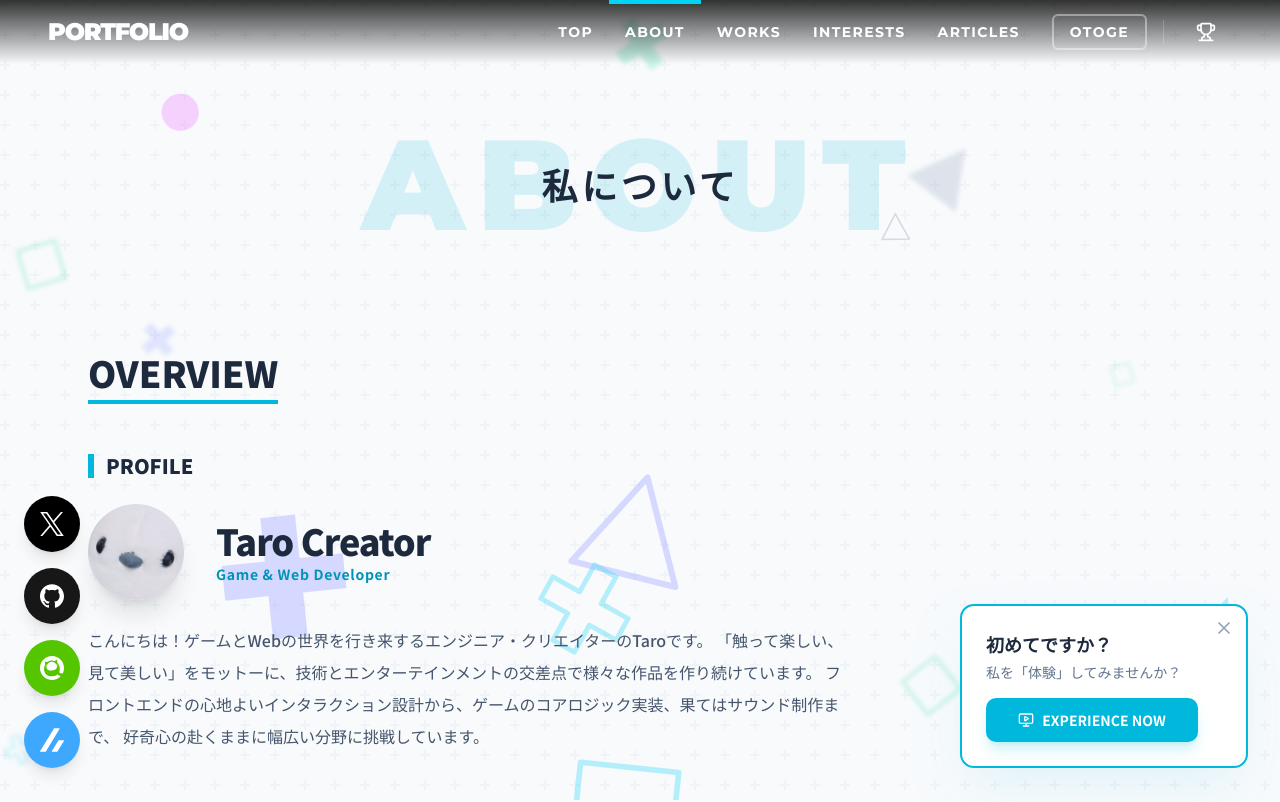
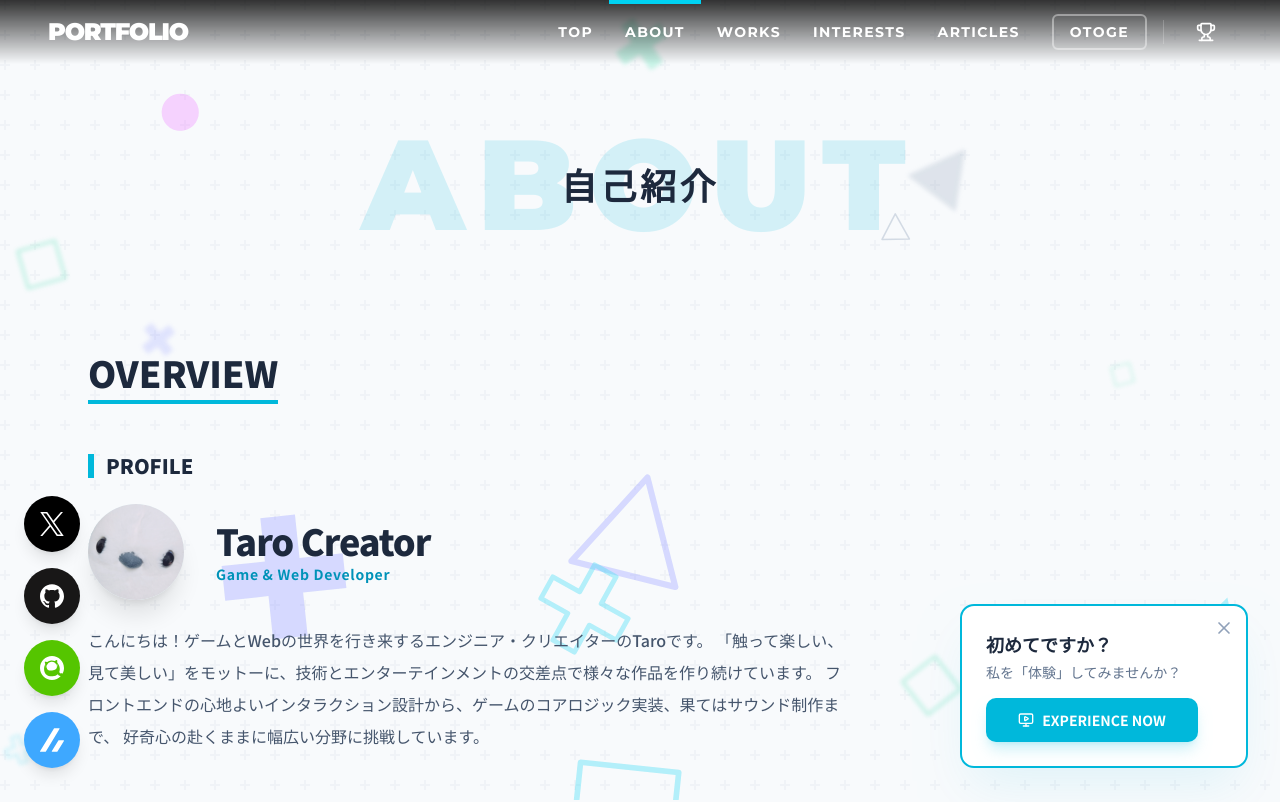
Before and after one commit to kageki128/web-portfolio-frontend, a Next.js app: page /about in a window 1280 px wide. Shown: the top 802 px of the page. Built offline with nearby package versions, Linux system fonts and the light colour scheme.

Commit message:
設計講習会のサムネを追加

```diff
--- a/src/components/site/pages/AboutPage.tsx
+++ b/src/components/site/pages/AboutPage.tsx
@@ -259,7 +259,7 @@ export default function AboutPage() {
   return (
     <div className="w-full min-h-screen pt-24 pb-32">
       <div className="max-w-6xl mx-auto px-6">
-        <SectionTitle title="ABOUT" subtitle="私について" />
+        <SectionTitle title="ABOUT" subtitle="自己紹介" />
 
         <section className="mt-20 mb-32">
           <h2 className="text-3xl md:text-4xl font-black text-slate-800 mb-12 inline-block border-b-4 border-cyan-500 pb-2">
--- a/src/content/works/items/unity-design-workshop.json
+++ b/src/content/works/items/unity-design-workshop.json
@@ -5,7 +5,7 @@
         "Game",
         "Unity"
     ],
-    "image": "",
+    "image": "/images/works/unity-design-workshop.png",
     "desc": "Unity向けの設計講習会。設計に対するサークル内の意識を高め、ひいては更なるゲーム開発を促進することを目的に、今までの知識と経験を元に、講師として強く美しいコードを書くための手法を教えました。他人に教えるという経験は自分にとっても大きな成長の機会となり、受講者からもかなり良い評価が頂けました。資料はGitHubで公開しています。",
     "members": "約10人",
     "roll": "講師",
```
Also changed, not shown: public/images/works/unity-design-workshop.png (added).
